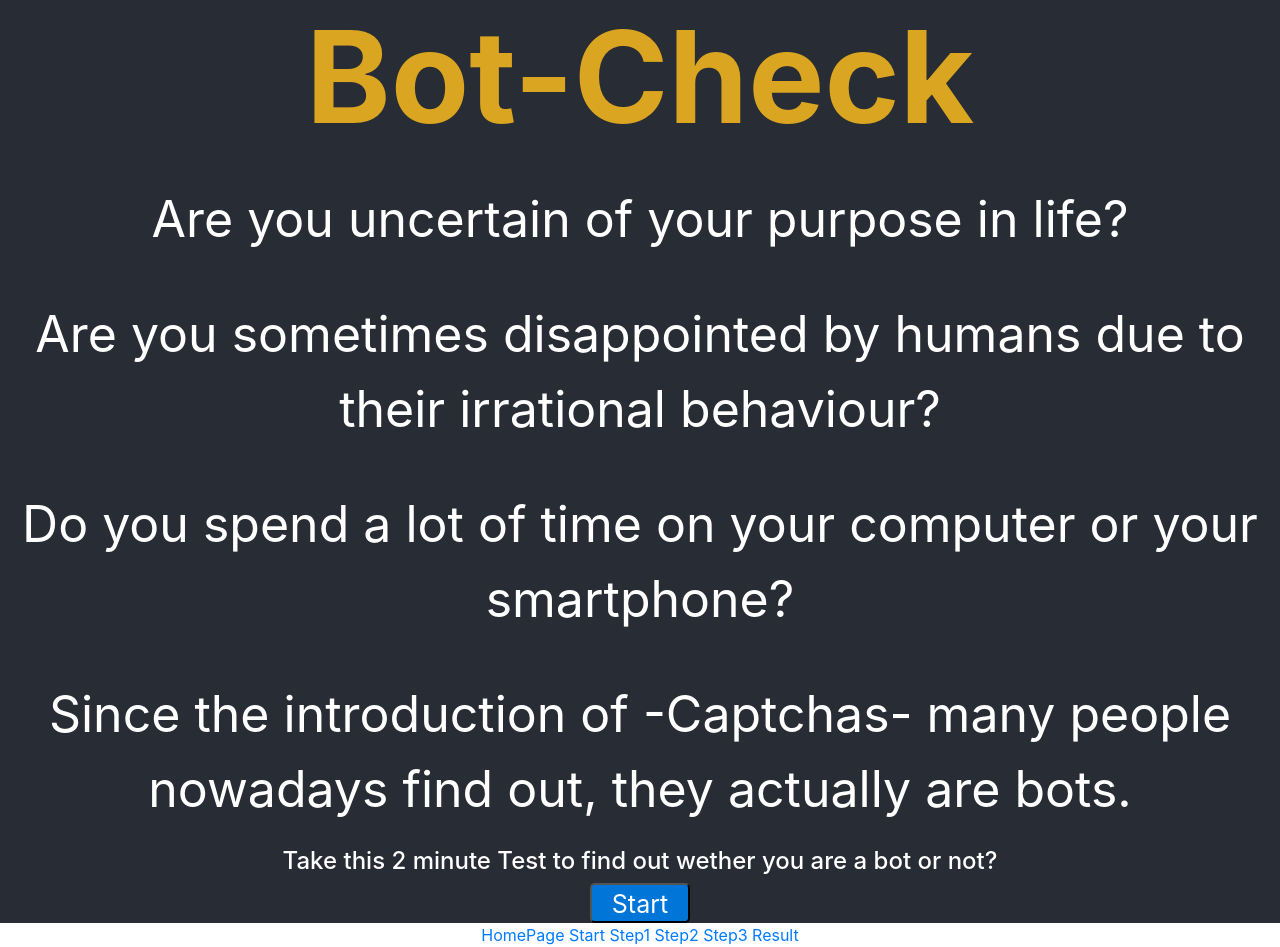
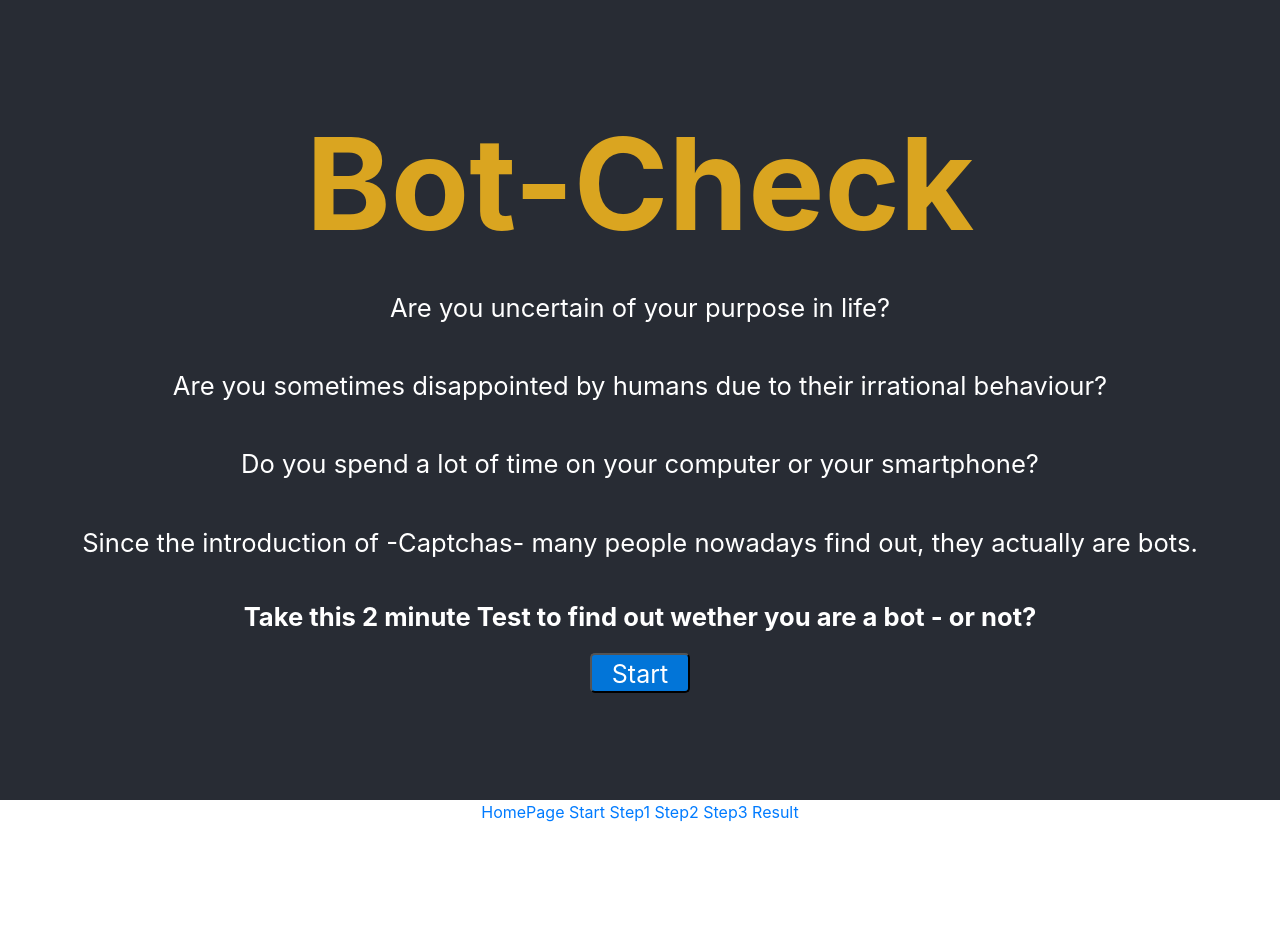
Before and after one commit to Flexxbo/botchecker, a React (Create React App) app: page /Start in a window 1280 px wide. After the commit the page ends 824 px from the top, so only its background shows below. Built offline with nearby package versions, Linux system fonts and the light colour scheme.

Commit message:
resized pics

```diff
--- a/src/components/Component1.js
+++ b/src/components/Component1.js
@@ -27,8 +27,8 @@ function Component1() {
           Since the introduction of -Captchas- many people nowadays find out,
           they actually are bots.
         </p>
-        <h4 className="takeaction">
-          Take this 2 minute Test to find out wether you are a bot or not?
+        <h4 className="text">
+          <b>Take this 2 minute Test to find out wether you are a bot - or not?</b>
         </h4>
 
         <a href="/Step1">
--- a/src/components/Introcomponent.css
+++ b/src/components/Introcomponent.css
@@ -24,5 +24,5 @@
 }
 .text {
   margin: 20px;
-  font-size: 50px;
+  font-size: 2vw;
 }
```
